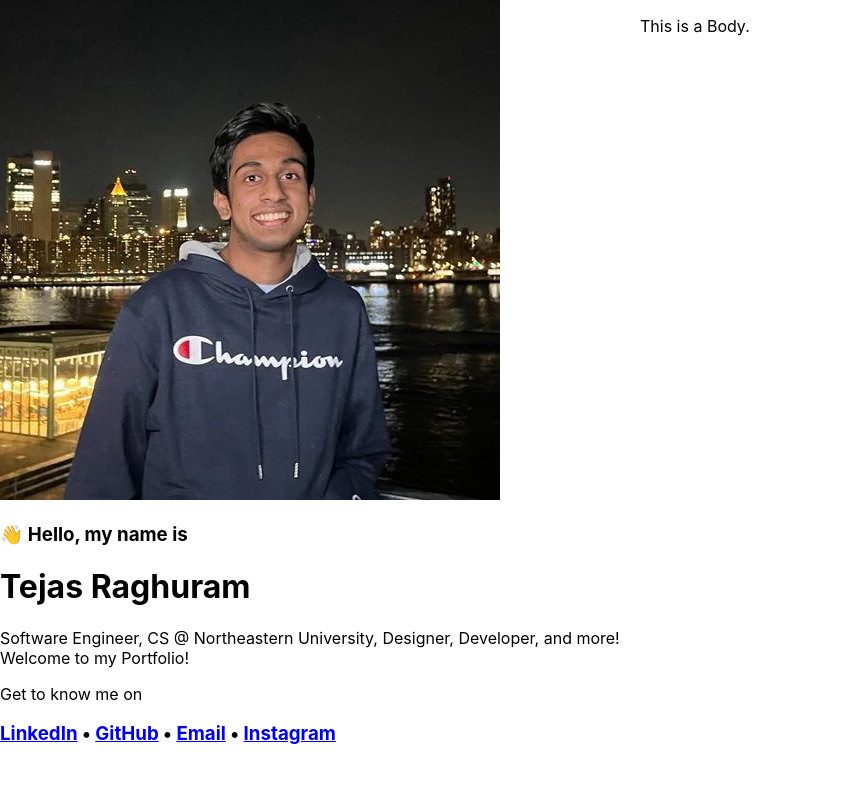
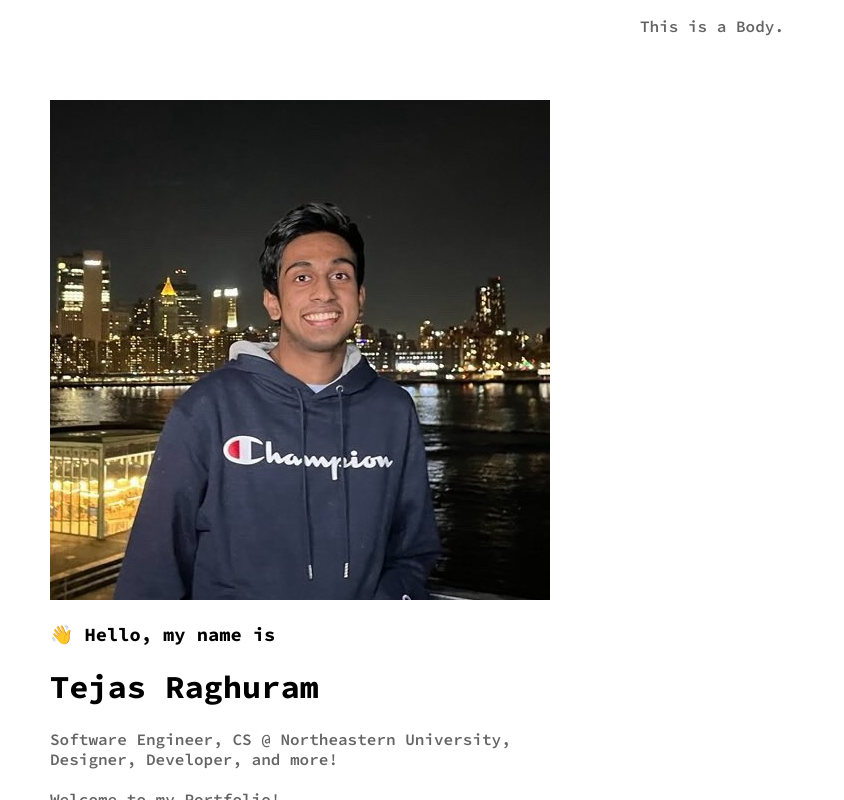
Before and after one commit to TejasRaghuram/Portfolio, a React (Create React App) app: page / in a window 1280 px wide. Shown: the whole page, without its empty margins (0-844 px from the left). Built offline with nearby package versions, Linux system fonts and the light colour scheme.

Commit message:
Added Base Styling

```diff
--- a/src/App.css
+++ b/src/App.css
@@ -1,9 +1,40 @@
+@import url('https://fonts.googleapis.com/css2?family=Source+Code+Pro:ital,wght@0,200..900;1,200..900&display=swap');
+
+* {
+  font-family: 'Source Code Pro';
+}
+
+p {
+  font-weight: 600;
+  color: rgb(100, 100, 100);
+}
+
+a {
+  margin: 0;
+  color: black;
+  text-decoration: none;
+}
+
+a:hover {
+  text-decoration: underline;
+}
+
+.relative {
+  width: 100%;
+  height: 100%;
+  position: relative;
+}
+
 #header {
-  width: 50%;
-  height: 100%;
+  width: calc(50% - 100px);
+  height: calc(100% - 200px);
   position: fixed;
   top: 0;
   left: 0;
+  padding-left: 50px;
+  padding-right: 50px;
+  padding-top: 100px;
+  padding-bottom: 100px;
 }
 
 #body {
--- a/src/components/Header.js
+++ b/src/components/Header.js
@@ -4,24 +4,28 @@ function Header()
 {
     return (
         <div id="header">
-            <img src={Portrait} alt="" />
+            <div class="relative">
+                <img id="portrait" src={Portrait} alt="" />
                 <h3>👋 Hello, my name is</h3>
                 <h1>Tejas Raghuram</h1>
                 <p>
                     Software Engineer, CS @ Northeastern University, Designer, Developer, and more!
-                <br />
+                    <br /><br />
                     Welcome to my Portfolio!
                 </p>
-            <p>Get to know me on</p>
-            <h3>
+                <div id="contact">
+                    <p id="contact-header">Get to know me on</p>
+                    <h3 id="contact-body">
                         <a href="https://www.linkedin.com/in/tejasr06/">LinkedIn</a>
                         &nbsp;•&nbsp;
                         <a href="https://github.com/tejasraghuram">GitHub</a>
                         &nbsp;•&nbsp;
-                <a href="raghuram.t@northeastern.edu">Email</a>
+                        <a href="mailto: raghuram.t@northeastern.edu">Email</a>
                         &nbsp;•&nbsp;
                         <a href="https://www.instagram.com/tejas_r06">Instagram</a>
                     </h3>
+                </div>
+            </div>
         </div>
     );
 }
```
Lines whose indentation alone changed are shown as unchanged.
